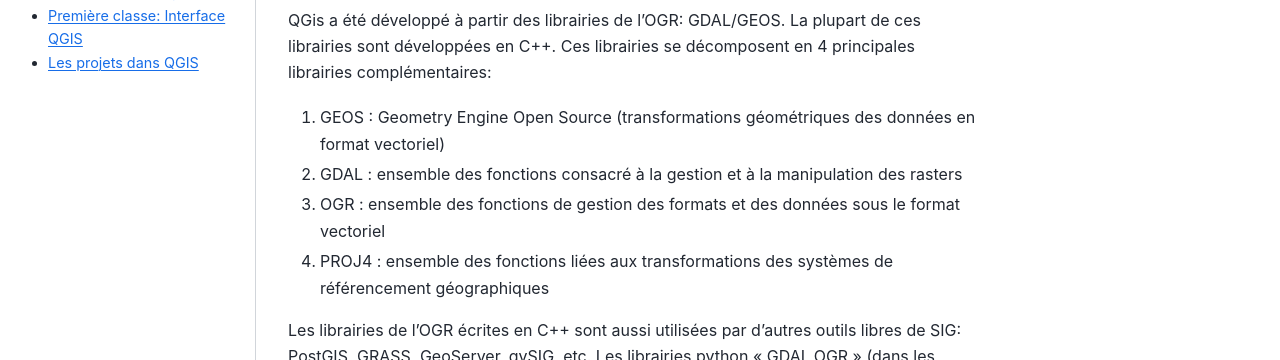
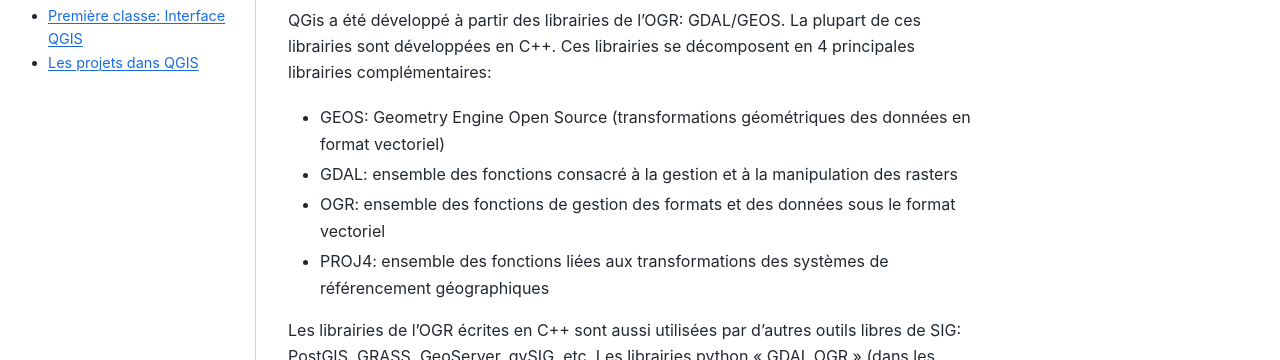
Before and after one commit to mdvandamme/ProgrammerPythonSousQGIS, a Sphinx documentation site: the page built from source/0_started.rst, in a window 1280 px wide. Shown: the part 209-569 px from the top of the page. Built offline with Sphinx 7.4.7 and the Sphinx Book theme 1.1.4, drawn with Linux system fonts in a browser that asks for light colours.

Commit message:
tutorial prog en python dans SIG

```diff
--- a/source/0_started.rst
+++ b/source/0_started.rst
@@ -8,10 +8,9 @@
 
 QGis a été développé à partir des librairies de l’OGR: GDAL/GEOS. La plupart de ces librairies sont développées en C++. Ces librairies se décomposent en 4  principales librairies complémentaires:
 
-#. GEOS : Geometry Engine Open Source (transformations géométriques des données en format vectoriel)
-#. GDAL : ensemble des fonctions consacré à la gestion et à la manipulation des rasters
-#. OGR : ensemble des fonctions de gestion des formats et des données sous le format vectoriel
-#. PROJ4 : ensemble des fonctions liées aux transformations des systèmes de référencement géographiques
+* GEOS: Geometry Engine Open Source (transformations géométriques des données en format vectoriel)
+* GDAL: ensemble des fonctions consacré à la gestion et à la manipulation des rasters
+* OGR: ensemble des fonctions de gestion des formats et des données sous le format vectoriel
+* PROJ4: ensemble des fonctions liées aux transformations des systèmes de référencement géographiques
 
-Les librairies de l’OGR écrites en C++ sont aussi utilisées par d’autres outils libres de SIG: PostGIS, GRASS, GeoServer, gvSIG, etc.
-Les librairies python « GDAL,OGR » (dans les blocs en bleu dans la figure ?? ci-dessous) ne sont que des bindings, c’est-à-dire des fonctions qui font indirectement référence aux fonctions écrites C++.
+Les librairies de l’OGR écrites en C++ sont aussi utilisées par d’autres outils libres de SIG: PostGIS, GRASS, GeoServer, gvSIG, etc. Les librairies python « GDAL,OGR » (dans les blocs en bleu dans la figure ?? ci-dessous) ne sont que des bindings, c’est-à-dire des fonctions qui font indirectement référence aux fonctions écrites C++.
```
